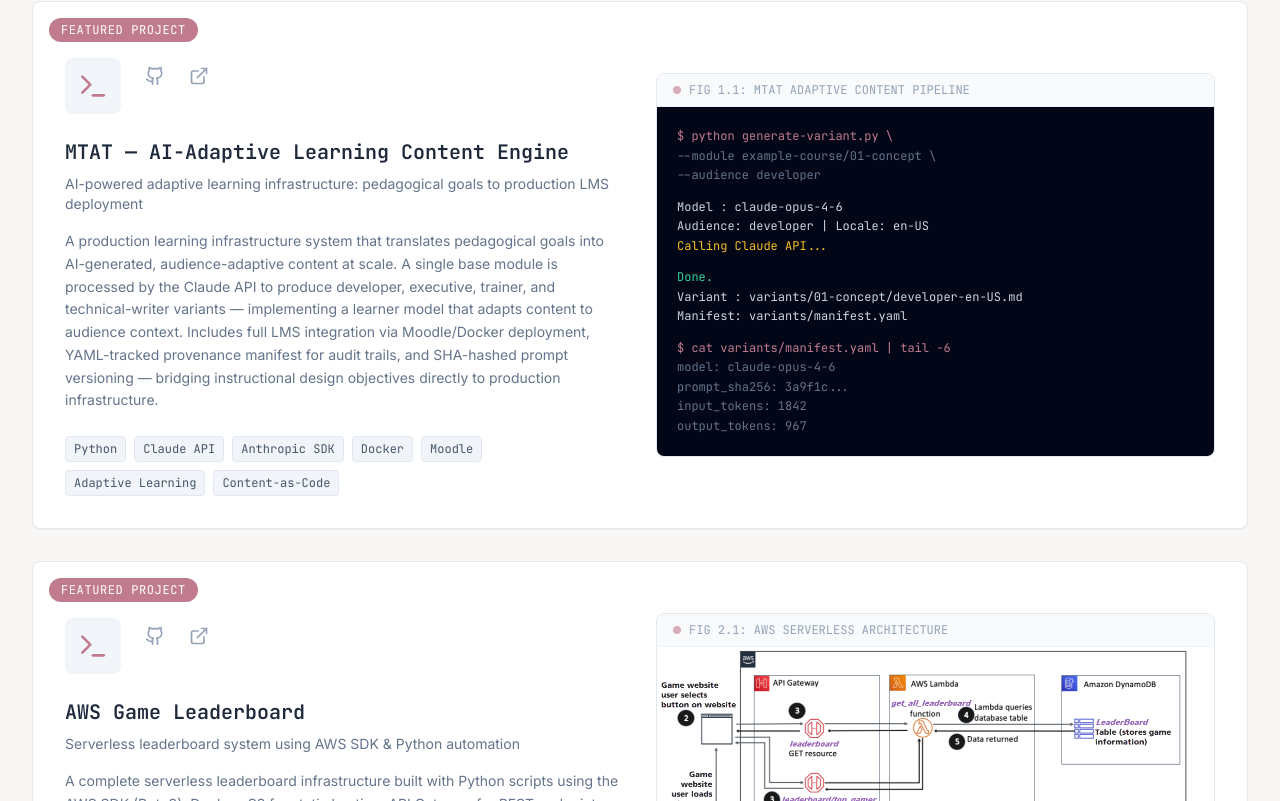
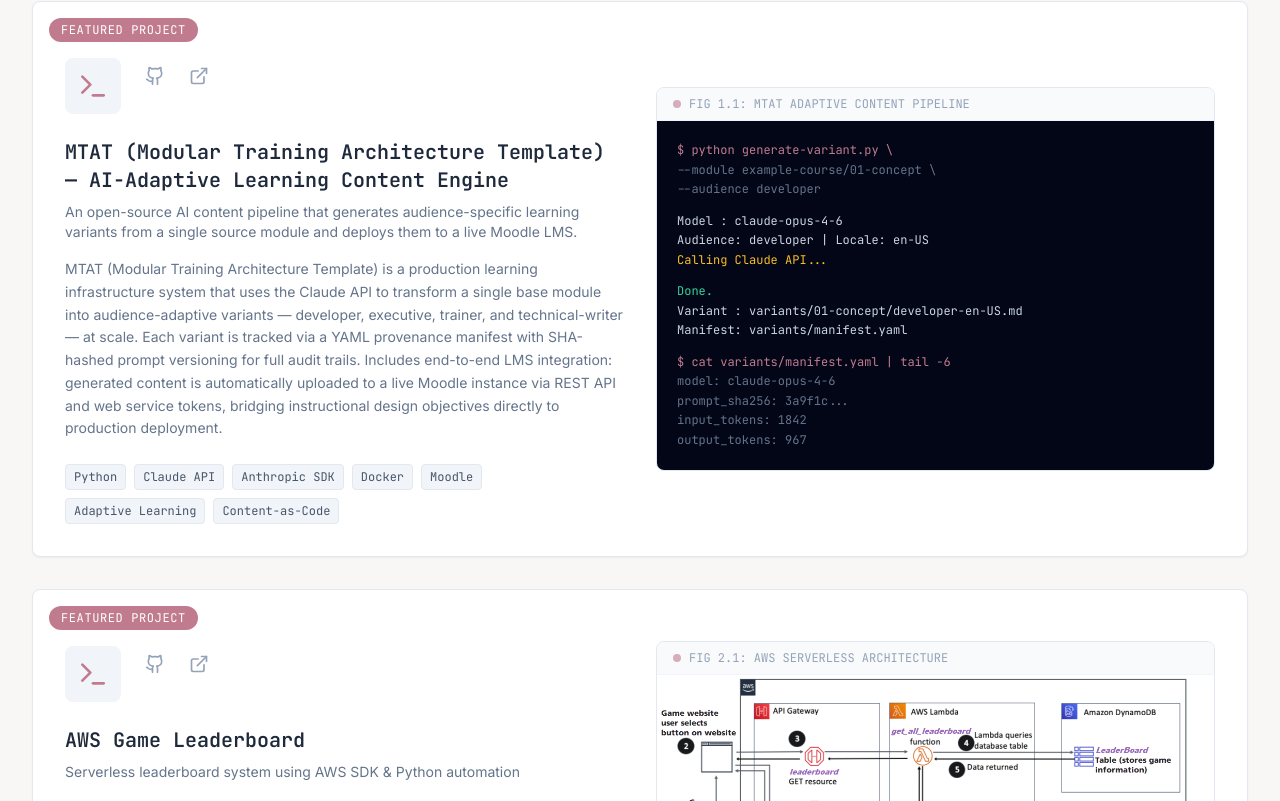
Before and after one commit to coursecoder/coursecoder.github.io, a React (Vite) app: page / in a window 1280 px wide. Shown: the part 4391-5192 px from the top of the page. Built offline with nearby package versions, Linux system fonts and the light colour scheme.

Commit message:
Expand MTAT title and description to clarify acronym and end-to-end pipeline

```diff
--- a/src/sections/Projects.tsx
+++ b/src/sections/Projects.tsx
@@ -26,11 +26,11 @@
 
 const projects: Project[] = [
   {
-    title: 'MTAT — AI-Adaptive Learning Content Engine',
+    title: 'MTAT (Modular Training Architecture Template) — AI-Adaptive Learning Content Engine',
     badge: 'FEATURED PROJECT',
-    description: 'AI-powered adaptive learning infrastructure: pedagogical goals to production LMS deployment',
+    description: 'An open-source AI content pipeline that generates audience-specific learning variants from a single source module and deploys them to a live Moodle LMS.',
     longDescription:
-      'A production learning infrastructure system that translates pedagogical goals into AI-generated, audience-adaptive content at scale. A single base module is processed by the Claude API to produce developer, executive, trainer, and technical-writer variants — implementing a learner model that adapts content to audience context. Includes full LMS integration via Moodle/Docker deployment, YAML-tracked provenance manifest for audit trails, and SHA-hashed prompt versioning — bridging instructional design objectives directly to production infrastructure.',
+      'MTAT (Modular Training Architecture Template) is a production learning infrastructure system that uses the Claude API to transform a single base module into audience-adaptive variants — developer, executive, trainer, and technical-writer — at scale. Each variant is tracked via a YAML provenance manifest with SHA-hashed prompt versioning for full audit trails. Includes end-to-end LMS integration: generated content is automatically uploaded to a live Moodle instance via REST API and web service tokens, bridging instructional design objectives directly to production deployment.',
     github: 'https://github.com/coursecoder/mtat',
     live: 'http://18.190.241.69:8080/course/view.php?id=2',
     tags: ['Python', 'Claude API', 'Anthropic SDK', 'Docker', 'Moodle', 'Adaptive Learning', 'Content-as-Code'],
```
